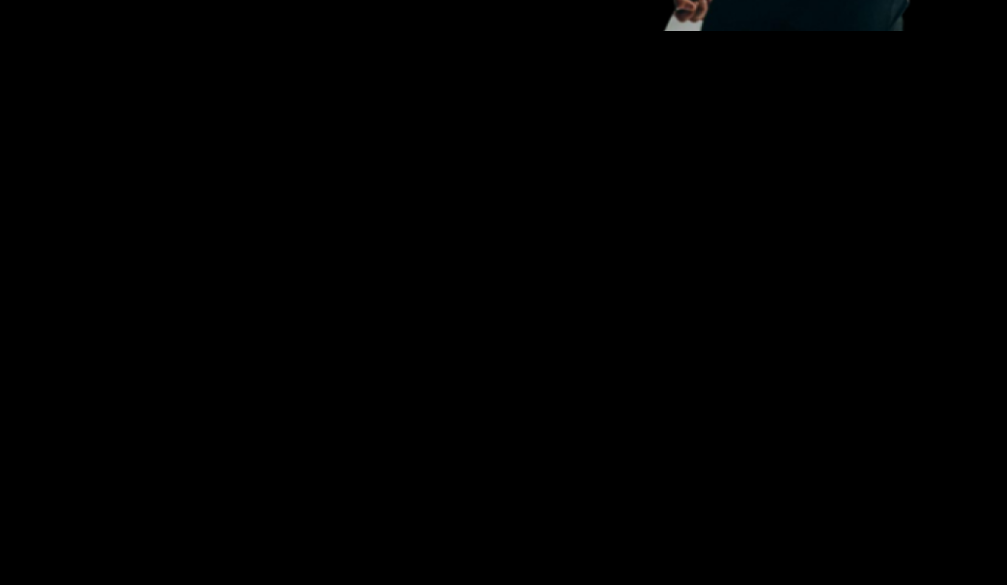
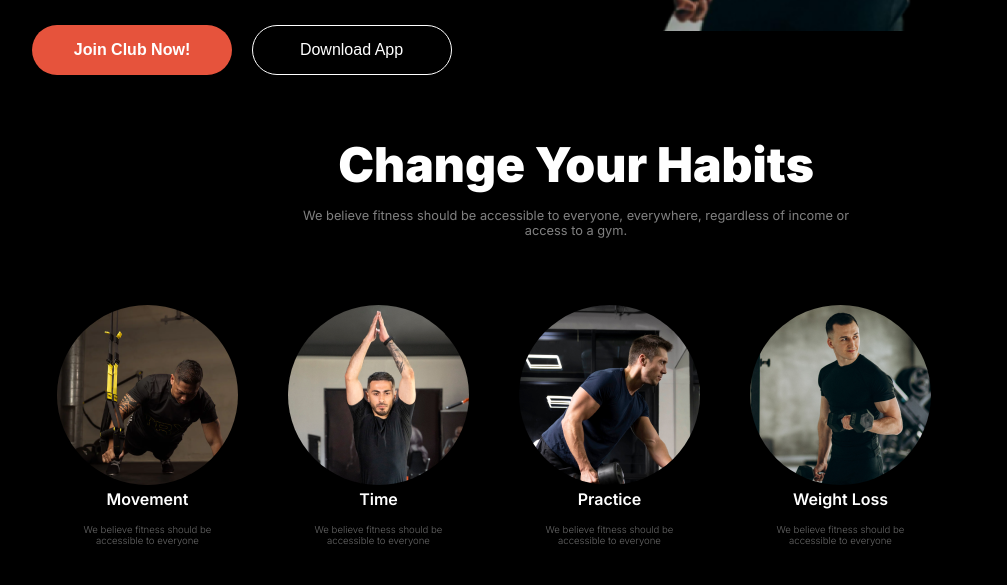
Before and after one commit to mdraihanbari/assignment-2, a plain HTML site: page index.html in a window 1280 px wide. Shown: the part 667-1252 px from the top of the page, without its empty margins (64-1071 px from the left). Before the commit the page ends 802 px from the top, so only its background shows below. Drawn offline with Linux system fonts and the light colour scheme; a web font is replaced by a local one.

Commit message:
main section habits styles add

```diff
--- a/index.html
+++ b/index.html
@@ -4,8 +4,8 @@
     <meta charset="UTF-8">
     <meta name="viewport" content="width=device-width, initial-scale=1.0">
     <title>Assignment-2</title>
-    <link rel="stylesheet" href="styles/style.css">
-    <link rel="stylesheet" href="styles/root.css">
+    <link rel="stylesheet" href="./styles/style.css">
+    <link rel="stylesheet" href="./styles/root.css">
 </head>
 <body>
     <header>
@@ -40,7 +40,33 @@
     </header>
     <main>
         <section>
-
+            <div class="habits">
+                <h2 class="habits-title">Change Your Habits</h2>
+                <p class="habits-description">We believe fitness should be accessible to everyone, everywhere, regardless of income or <br> access to a gym.</p>
+            </div>
+             <!--habits all items  -->
+             <div class="habits-items-container">
+                <div class="habits-item">
+                    <img src="./images/movement.png" alt="" class="habit-img">
+                    <h3 class="h-i-t">Movement </h3>
+                    <p class="h-i-d">We believe fitness should be <br> accessible to everyone</p>
+                </div>
+                <div class="habits-item">
+                    <img src="./images/time.png" alt="" class="habit-img">
+                    <h3 class="h-i-t">Time</h3>
+                    <p class="h-i-d">We believe fitness should be <br> accessible to everyone</p>
+                </div>
+                <div class="habits-item">
+                    <img src="./images/practice.png" alt="" class="habit-img">
+                    <h3 class="h-i-t">Practice</h3>
+                    <p class="h-i-d">We believe fitness should be <br> accessible to everyone</p>
+                </div>
+                <div class="habits-item">
+                    <img src="./images/weight loss.png" alt="" class="habit-img">
+                    <h3 class="h-i-t">Weight Loss</h3>
+                    <p class="h-i-d">We believe fitness should be <br> accessible to everyone</p>
+                </div>
+             </div>
         </section>
     </main>
     <footer>
--- a/styles/style.css
+++ b/styles/style.css
@@ -1,7 +1,7 @@
 @import url('https://fonts.googleapis.com/css2?family=Inter:wght@100..900&display=swap');
 
 /* secondary fonts */
-@import url('https://fonts.googleapis.com/css2?family=Freehand&family=Great+Vibes&display=swap');
+@import url('https://fonts.googleapis.com/css2?family=Italianno&display=swap');
 
 /* universal style */
 *{
@@ -19,7 +19,7 @@ body{
  margin: 0 auto;
 }
 main{
-    width: 85%;
+    /* width: 85%; */
 }
 
 /* shared styles */
@@ -115,9 +115,60 @@ main{
    margin-bottom: 28px;
 }
 .shape{
-    font-family: "Great Vibes", cursive;
+    font-family: "Italianno", cursive;
+    font-size: 7rem;
+    font-weight: 400;
 }
 .btn-container{
     gap:20px;
     margin-top: 20px;
 }
+/* habits section styles starts */
+
+.habits{
+    margin:0 auto;
+    text-align: center;
+    width: 685px;
+    height:120px ;
+}
+.habits-title{
+    font-size: 3rem;
+    font-weight: 900;
+    color:rgb(255, 255, 255);
+    margin-bottom: 14px;
+}
+.habits-description{
+    font-size: .8rem;
+    font-weight: 400;
+    color:rgba(255, 255, 255, 0.5);
+}
+/* habits items */
+.habits-items-container{
+    display: flex;
+    margin-bottom: 100px;
+
+}
+.habit-img{
+    border-radius: 50%;
+
+}
+.h-i-t{
+    font-size: 1rem;
+    font-weight: 600;
+}
+.h-i-d{
+    font-size: .6rem;
+    font-weight: 300;
+    margin-top: 15px;
+    color:rgba(255, 255, 255, 0.4);
+}
+.habits-item{
+    width: 231px;
+    height: 274px;
+    justify-content: center;
+    text-align: center;
+    margin-top: 50px;
+
+}
+
+/* habits section styles ends */
```
Also changed, not shown: images/movement.png (renamed from images/image 3.png), images/practice.png (renamed from images/image 4.png), images/time.png (renamed from images/image 2.png), images/weight loss.png (renamed from images/image 5.png).
